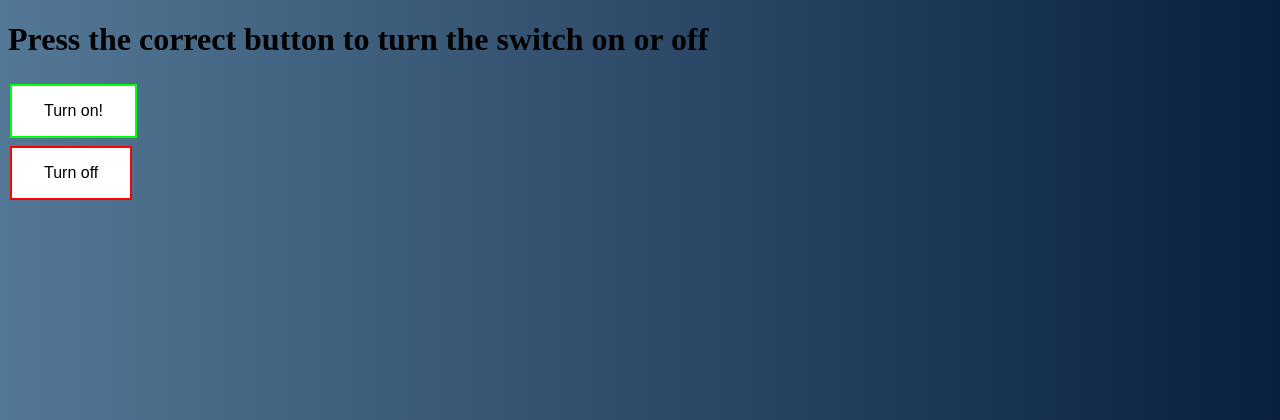
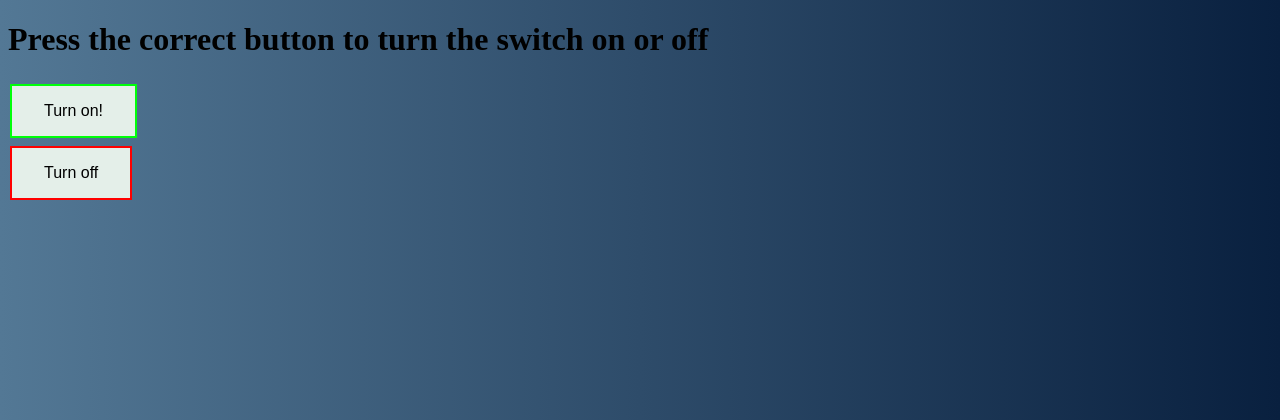
Before and after one commit to pro-gamer007/Bro-Website-Thingy, a Flask app: page / in a window 1280 px wide. Shown: the top 420 px of the page. Run offline with Flask 2, Linux system fonts and the light colour scheme.

Commit message:
now to match buttonns :rage:

```diff
--- a/templates/index.html
+++ b/templates/index.html
@@ -13,7 +13,7 @@
   }
 
   .button1 {
-    background-color: white;
+    background-color: #e4efe9;
     color: black;
     border: 2px solid #00ff0a;
   }
@@ -24,7 +24,7 @@
   }
 
   .button2 {
-    background-color: white;
+    background-color: #e4efe9;
     color: black;
     border: 2px solid #ff0000;
   }
```
